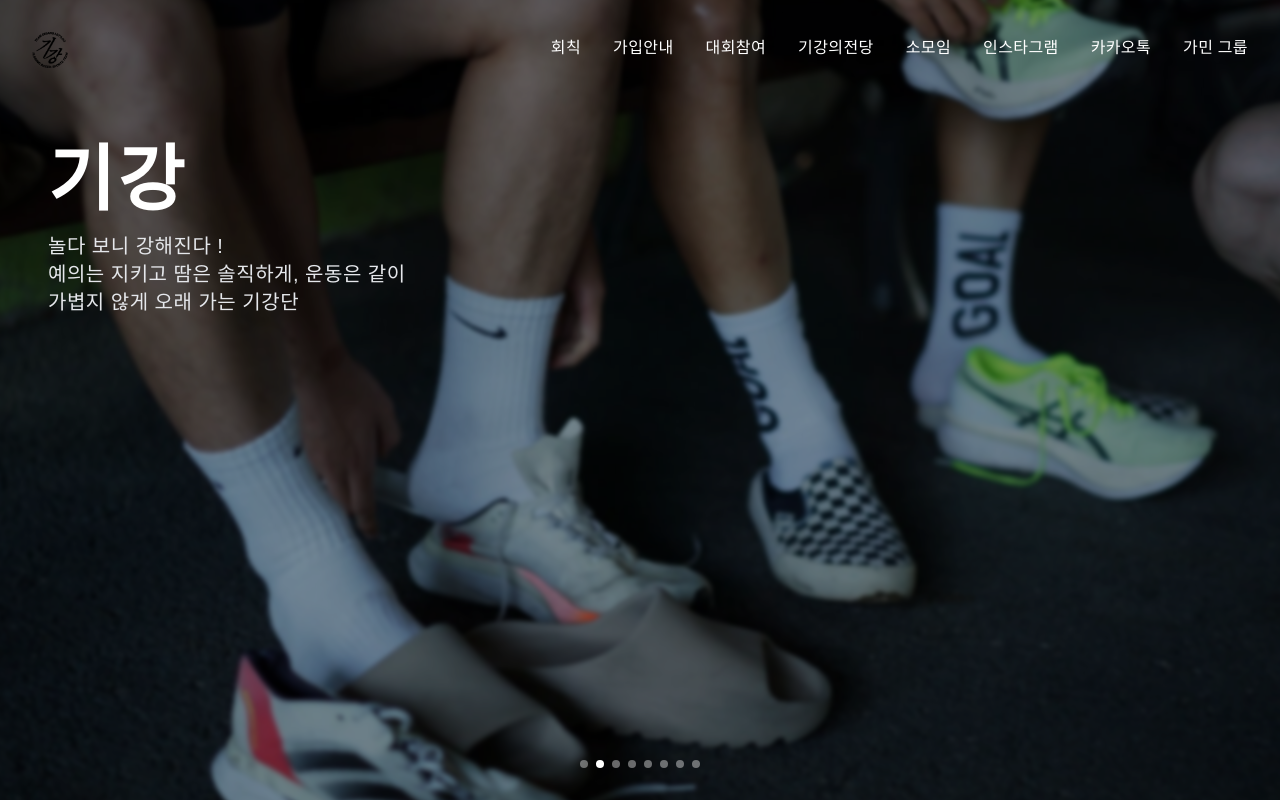
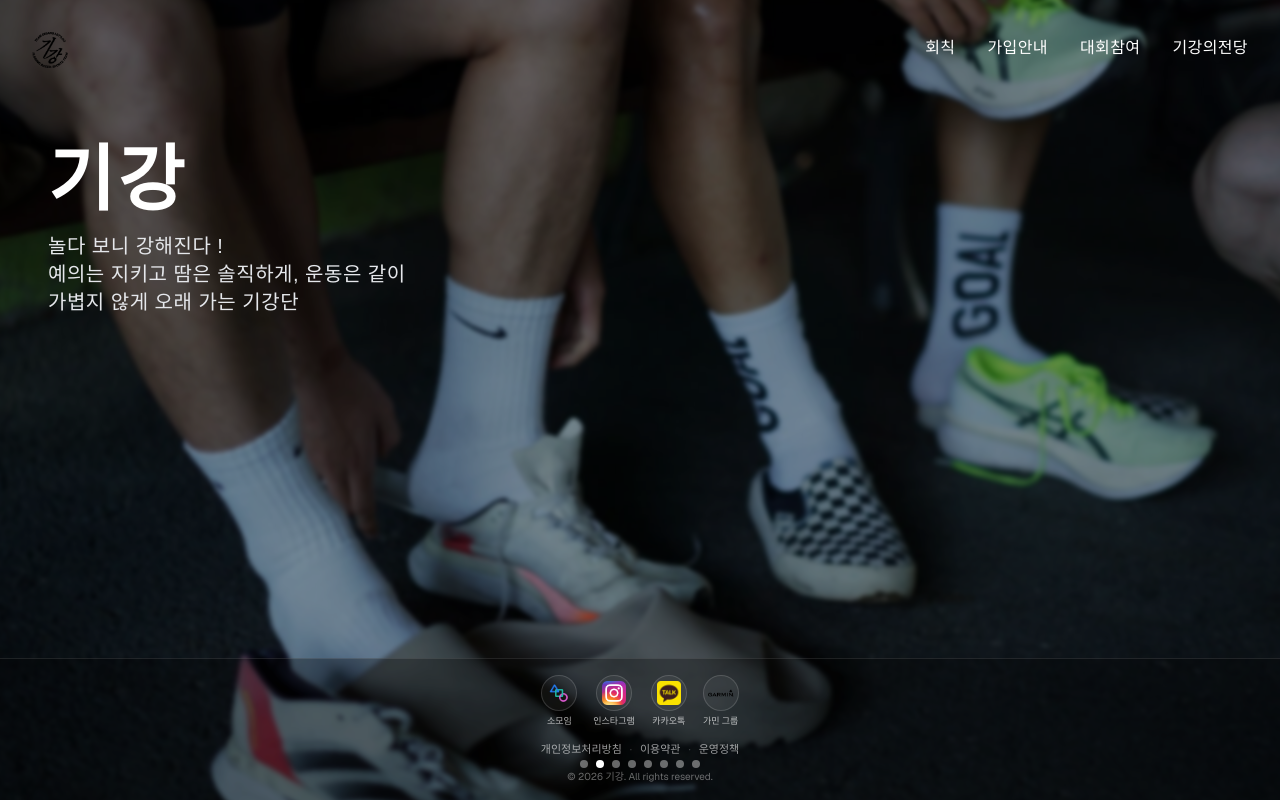
Before and after one commit to Gigang-ST/gigang-client, a Next.js app: page / in a window 1280 px wide. Built offline with nearby package versions, Linux system fonts and the light colour scheme; no server answers; a web font is replaced by a local one.

Commit message:
feat: add footer sns logos

```diff
--- a/app/(protected)/protected/layout.tsx
+++ b/app/(protected)/protected/layout.tsx
@@ -28,19 +28,7 @@ export default function ProtectedLayout({
           {children}
         </div>
 
-        <footer className="w-full flex items-center justify-center border-t border-white/10 mx-auto text-center text-xs gap-4 py-6 text-white/70">
-          <p>
-            Powered by{" "}
-            <a
-              href="https://supabase.com/?utm_source=create-next-app&utm_medium=template&utm_term=nextjs"
-              target="_blank"
-              className="font-bold hover:underline"
-              rel="noreferrer"
-            >
-              Supabase
-            </a>
-          </p>
-        </footer>
+        <div className="h-12" aria-hidden="true" />
       </div>
     </main>
   );
--- a/components/app-shell.tsx
+++ b/components/app-shell.tsx
@@ -1,19 +1,87 @@
 "use client";
 
 import HeroSection from "@/components/hero-section";
+import { siteContent } from "@/config";
+import Image from "next/image";
 import { usePathname } from "next/navigation";
 import type { ReactNode } from "react";
 
 export default function AppShell({ children }: { children: ReactNode }) {
   const pathname = usePathname();
   const isHome = pathname === "/";
+  const socialLabels = ["소모임", "인스타그램", "카카오톡", "가민 그룹"];
+  const socialIconMap = {
+    소모임: "/somoim.png",
+    인스타그램: "/Instagram.png",
+    카카오톡: "/kakao.png",
+    "가민 그룹": "/garmin.png",
+  } as const;
+
+  const currentYear = new Date().getFullYear();
 
   return (
     <HeroSection
       showHeroContent={isHome}
       showSliderNav={isHome}
       showNavigation
-      overlay={<div className="h-full overflow-y-auto">{children}</div>}
+      overlay={
+        <div className="h-full overflow-y-auto">
+          <div className="min-h-full flex flex-col">
+            <div className="flex-1">{children}</div>
+            <footer className="w-full border-t border-white/10 bg-black/30 px-6 py-4 text-white/70">
+              <div className="mx-auto flex max-w-5xl flex-col items-center gap-3 text-center">
+                <div className="flex items-center justify-center gap-4">
+                  {socialLabels.map((label) => {
+                    const item = siteContent.navigation.items.find(
+                      (navItem) => navItem.label === label,
+                    );
+                    if (!item) {
+                      return null;
+                    }
+                    const iconSrc =
+                      socialIconMap[label as keyof typeof socialIconMap];
+                    return (
+                      <a
+                        key={label}
+                        href={item.href}
+                        target="_blank"
+                        rel="noreferrer"
+                        className="flex flex-col items-center gap-1 text-[9px] text-white/70 transition hover:text-white"
+                        aria-label={`${label} 링크`}
+                      >
+                        <span className="flex h-9 w-9 items-center justify-center rounded-full border border-white/15 bg-white/5 p-1 transition hover:border-white/40">
+                          <Image
+                            src={iconSrc}
+                            alt={label}
+                            width={24}
+                            height={24}
+                            className={
+                              label === "가민 그룹"
+                                ? "h-8 w-8 object-contain"
+                                : "h-6 w-6 object-contain"
+                            }
+                          />
+                        </span>
+                        <span>{label}</span>
+                      </a>
+                    );
+                  })}
+                </div>
+                <div className="flex flex-wrap items-center justify-center gap-2 text-[11px] text-white/60">
+                  <span>개인정보처리방침</span>
+                  <span className="text-white/20">·</span>
+                  <span>이용약관</span>
+                  <span className="text-white/20">·</span>
+                  <span>운영정책</span>
+                </div>
+                <div className="text-[10px] text-white/40">
+                  © {currentYear} {siteContent.brand.shortName}. All rights reserved.
+                </div>
+              </div>
+            </footer>
+          </div>
+        </div>
+      }
     />
   );
 }
--- a/components/hero-section.tsx
+++ b/components/hero-section.tsx
@@ -62,7 +62,10 @@ export default function HeroSection({
   const slides = baseSlides;
   const heroSubtitleLines = siteContent.hero.subtitleLines ?? [];
 
-  const navItems = siteContent.navigation.items;
+  const socialLabels = ["소모임", "인스타그램", "카카오톡", "가민 그룹"];
+  const navItems = siteContent.navigation.items.filter(
+    (item) => !socialLabels.includes(item.label),
+  );
   const isHashLink = (href: string) => href.startsWith("#");
   const isExternalLink = (href: string) => /^https?:\/\//.test(href);
 
```
